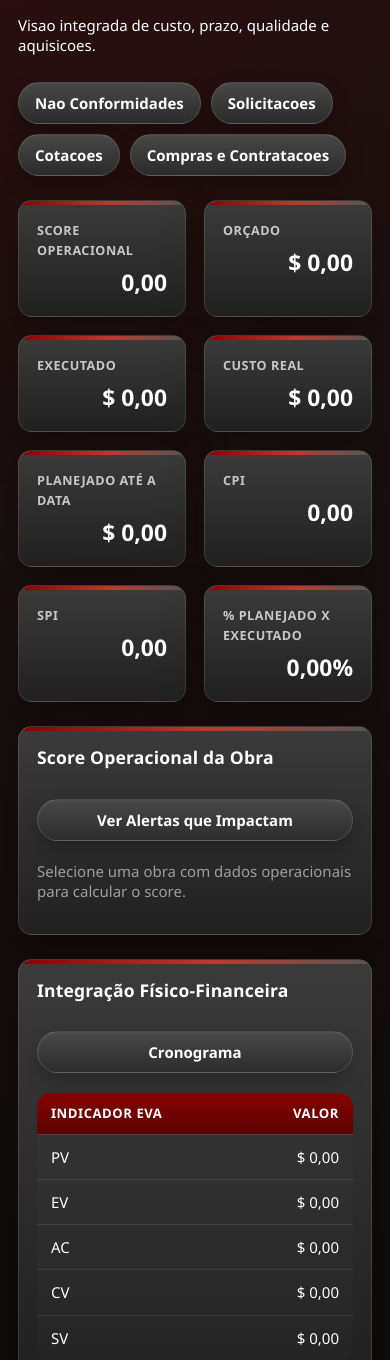
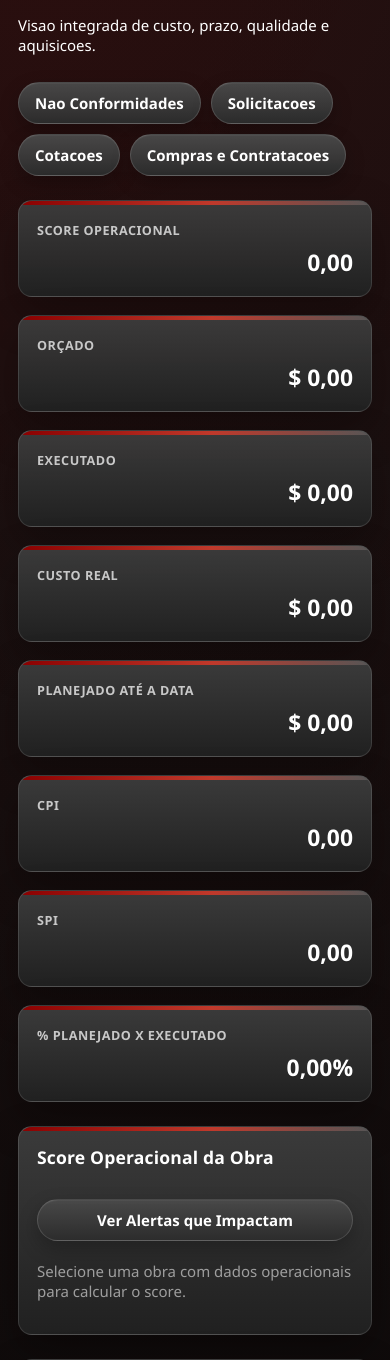
Before and after one commit to francisgensheimer123-wq/construtask, a Django app: template Construtask/templates/app/home.html in a window 390 px wide. Shown: the part 136-1496 px from the top of the page. Run offline with Django 5.2, Linux system fonts and the light colour scheme; the template is opened without the code that fills it, so the values that code supplies are empty.

Commit message:
nixpacks e ajustes de deploy

```diff
--- a/Construtask/templates/app/home.html
+++ b/Construtask/templates/app/home.html
@@ -7,14 +7,20 @@
 {% block content %}
 <style>
     .dashboard-cards {
-        grid-template-columns: repeat(10, minmax(0, 1fr));
+        grid-template-columns: repeat(8, minmax(0, 1fr));
         align-items: stretch;
+        width: 100%;
     }
     .dashboard-cards .card {
         min-width: 0;
     }
     .dashboard-cards > .card:nth-child(6) small {
         display: none;
+    }
+    @media (max-width: 1400px) {
+        .dashboard-cards {
+            grid-template-columns: repeat(4, minmax(0, 1fr));
+        }
     }
     .score-donut-wrap {
         display: grid;
@@ -116,6 +122,11 @@
     @media (max-width: 800px) {
         .dashboard-cards {
             grid-template-columns: repeat(2, minmax(0, 1fr));
+        }
+    }
+    @media (max-width: 480px) {
+        .dashboard-cards {
+            grid-template-columns: repeat(1, minmax(0, 1fr));
         }
     }
 </style>
```
